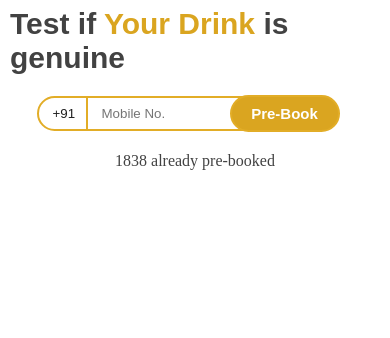
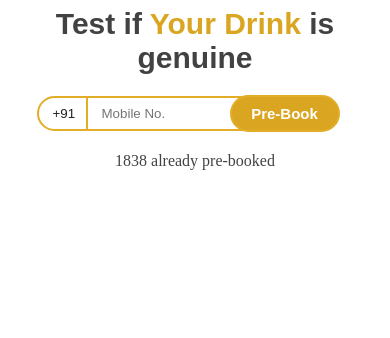
Before and after one commit to zahidkhan262/letisProject, a plain HTML site: page index.html in a window 390 px wide. Shown: the part 465-803 px from the top of the page. Drawn offline with nearby package versions, Linux system fonts and the light colour scheme.

Commit message:
Update style.css

```diff
--- a/style.css
+++ b/style.css
@@ -29,7 +29,7 @@ header{
     padding: 8px 0;
 }
 .section-1{
-    padding: 100px 90px;
+    padding: 100px 120px;
 }
 .row{
     width: 100%;
@@ -354,16 +354,14 @@ header{
     }
     .content-text{
         width: 100%;
-        text-align: left;
+        text-align: center;
     }
     .content-text h1{
-        text-align: center;
         font-size: 25px;
     }
     .content-text h2{
         margin-top: 10px;
         font-size: 33px;
-        text-align: left;
     }
     .input-field{
         display: flex;
@@ -450,16 +448,14 @@ header{
     }
     .content-text{
         width: 100%;
-        text-align: left;
+        text-align: center;
     }
     .content-text h1{
-        text-align: center;
         font-size: 20px;
     }
     .content-text h2{
         margin-top: 10px;
         font-size: 30px;
-        text-align: left;
     }
     .input-field{
         display: flex;
```
